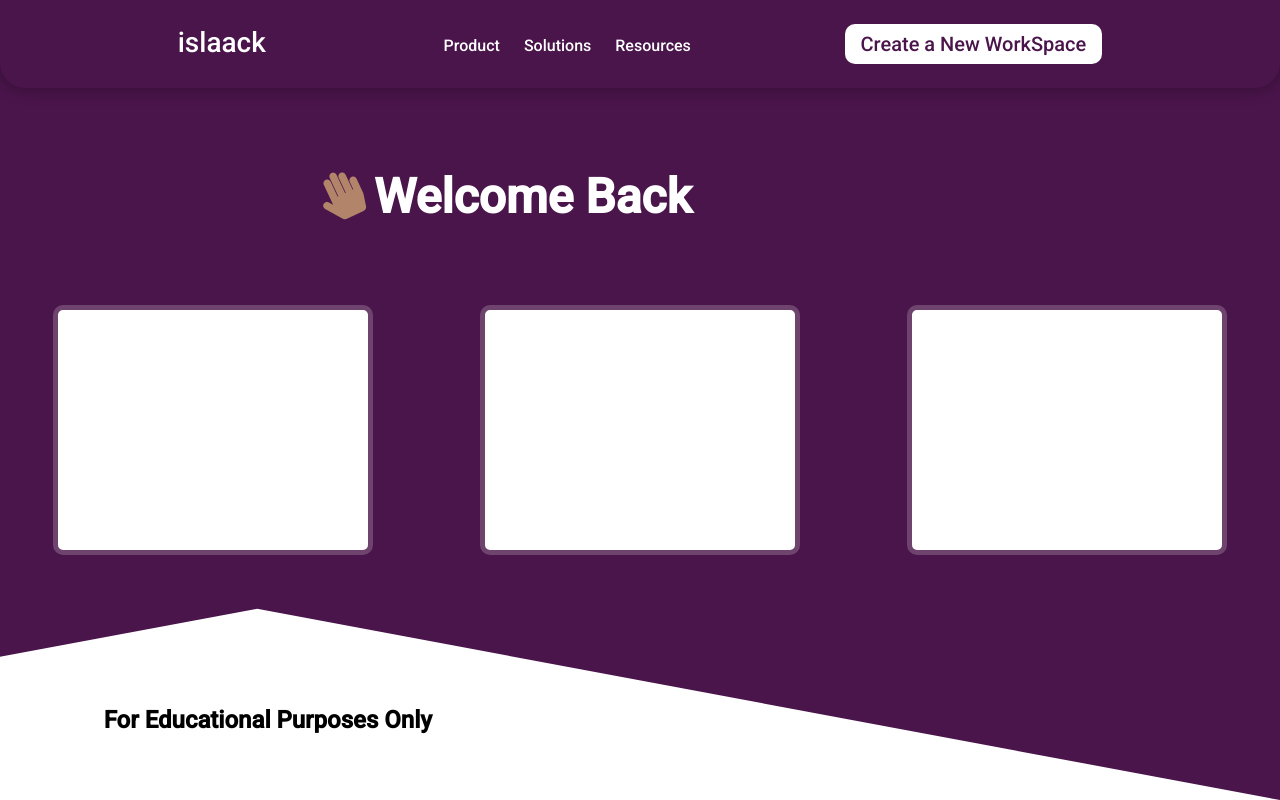
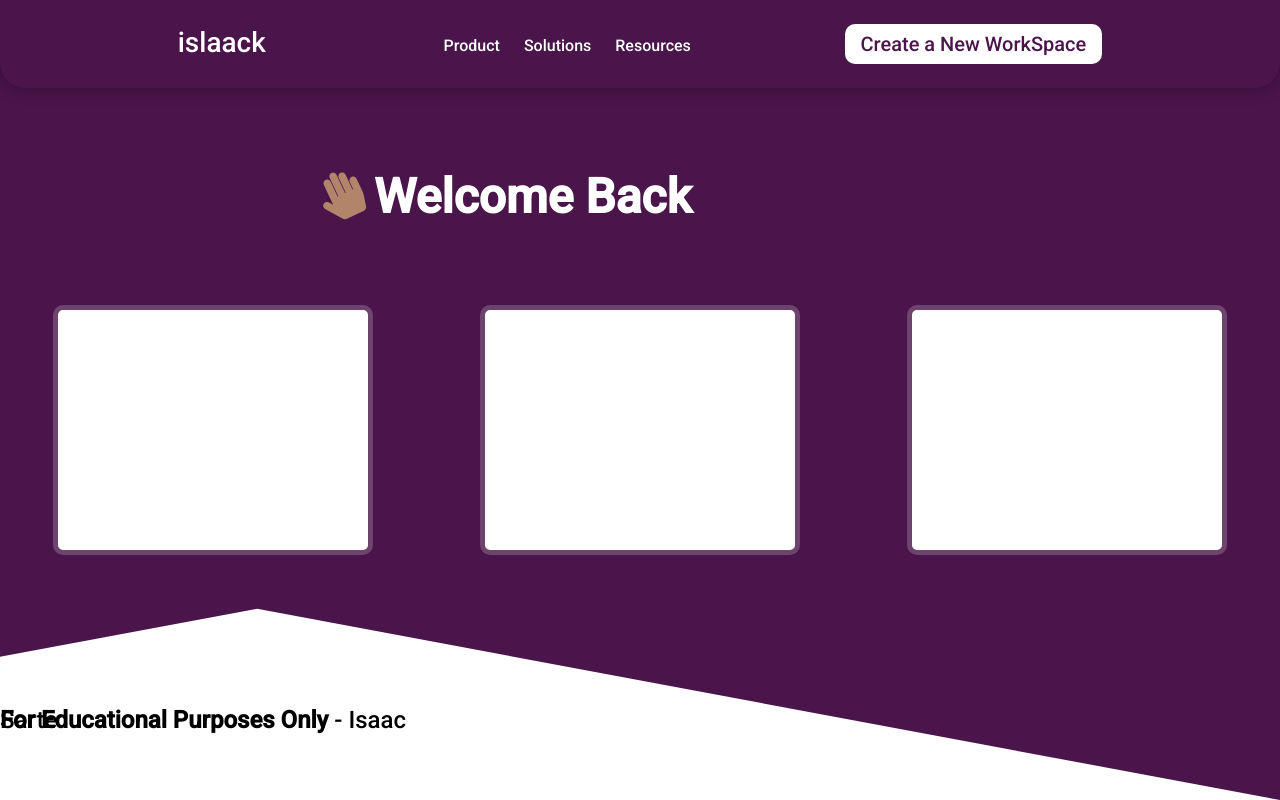
Before and after one commit to IsaacSarte/slack_clone_api, a React (Create React App) app: page / in a window 1280 px wide. Built offline with nearby package versions, Linux system fonts and the light colour scheme.

Commit message:
adding footer text

```diff
--- a/src/components/Sections/Sections.jsx
+++ b/src/components/Sections/Sections.jsx
@@ -65,6 +65,7 @@ const Sections = () => {
                     >
                         <footer>
                             <span>For Educational Purposes Only</span>
+                            <span className={styles.footer_SecText}> - Isaac Sarte</span>
                         </footer>
                     </motion.div>
                 </motion.div>
--- a/src/components/Sections/styles/sections.module.css
+++ b/src/components/Sections/styles/sections.module.css
@@ -74,3 +74,7 @@
     bottom: 0;
     transform: rotate(-180deg);
 }
+
+.footer_SecText {
+    font-weight: 400;
+}
```
